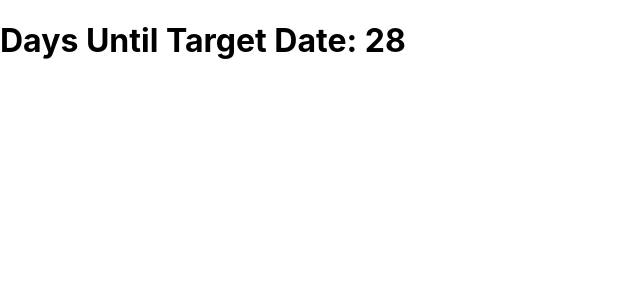
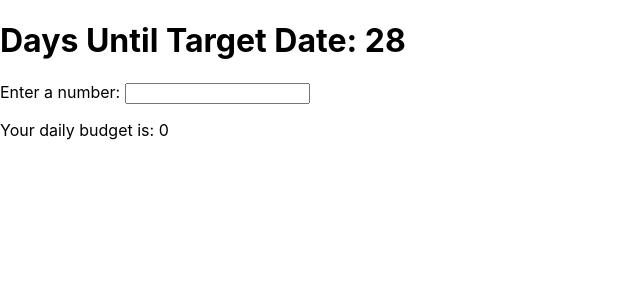
Before and after one commit to vsakaria/budget-app, a Next.js app: page / in a window 1280 px wide. Shown: the top 300 px of the page, without its empty margins (0-640 px from the left). Built offline with nearby package versions, Linux system fonts and the light colour scheme.

Commit message:
ADD balance and local storage

```diff
--- a/pages/index.js
+++ b/pages/index.js
@@ -4,6 +4,21 @@ import React, { useState, useEffect } from 'react';
 
 function DaysUntil24th() {
   const [daysUntil, setDaysUntil] = useState(0);
+
+  const [number, setNumber] = useState('');
+
+  const handleChange = (event) => {
+    setNumber(event.target.value); // Update the number state with the input value
+    localStorage.setItem('number', JSON.stringify(event.target.value));
+  };
+
+  useEffect(() => {
+    const storedNumber = localStorage.getItem('number');
+
+    if (storedNumber) {
+      setNumber(JSON.parse(storedNumber));
+    }
+  }, []);
 
   useEffect(() => {
     const calculateDaysUntil = () => {
@@ -44,9 +59,20 @@ function DaysUntil24th() {
     calculateDaysUntil();
   }, []);
 
+
   return (
     <div>
       <h1>Days Until Target Date: {daysUntil}</h1>
+      <div>
+      <label htmlFor="numberInput">Enter a number: </label>
+      <input
+        type="number"
+        id="numberInput"
+        value={number}
+        onChange={handleChange} // Set the handleChange function to run when the input value changes
+      />
+      <p>Your daily budget is: {number / daysUntil}</p>
+    </div>
     </div>
   );
 }
```
